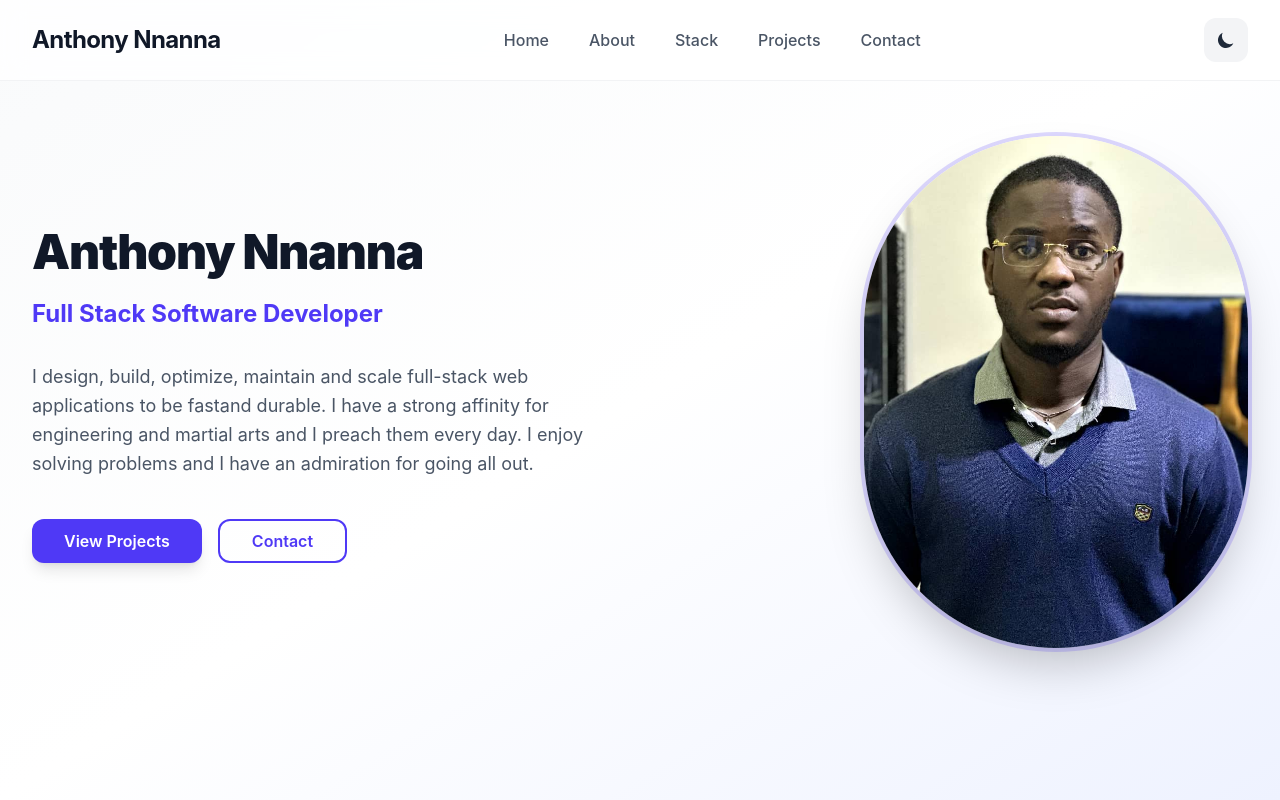
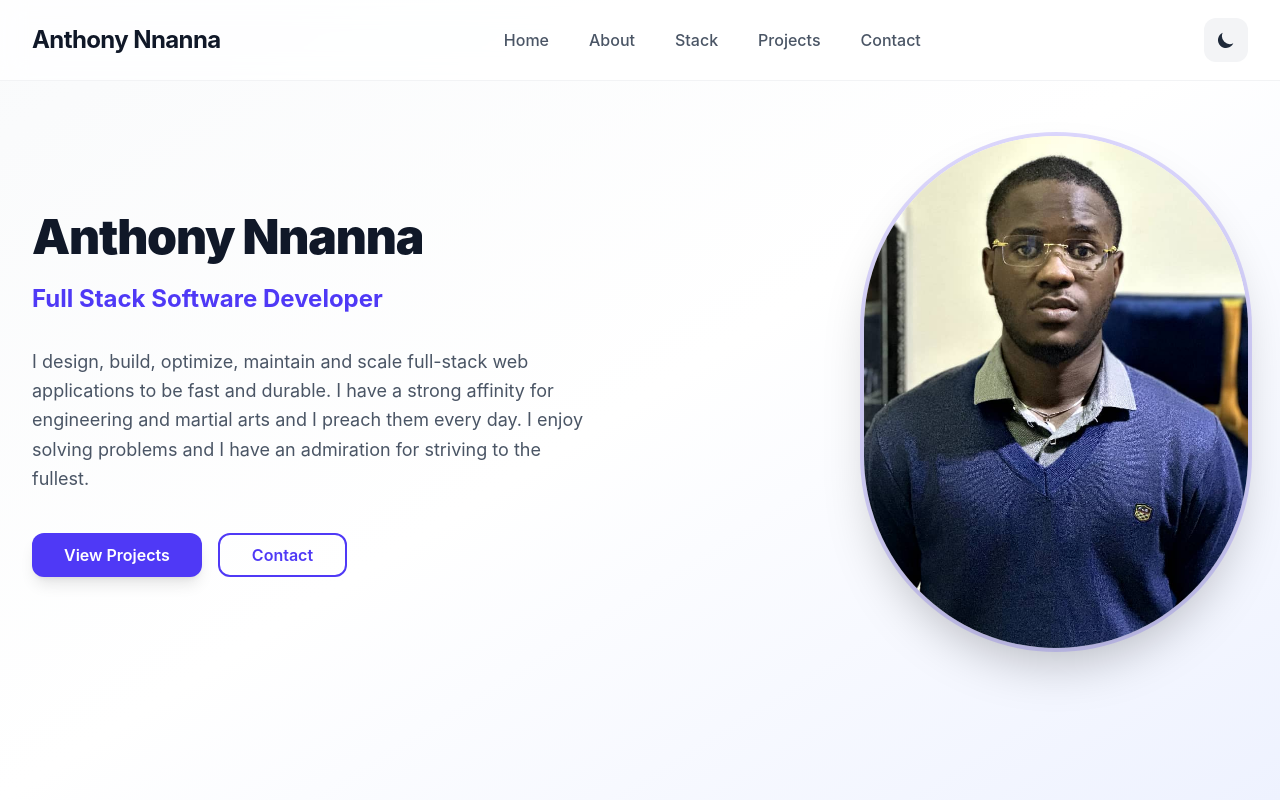
Before and after one commit to chiefJurist/anthony-nnanna, a Vue app: page / in a window 1280 px wide. Shown: the top 800 px of the page. Built offline with nearby package versions, Linux system fonts and the light colour scheme.

Commit message:
hero section setup

```diff
--- a/src/components/HeroSection.vue
+++ b/src/components/HeroSection.vue
@@ -17,9 +17,9 @@
 
                 <p class="mt-8 lg:text-lg text-gray-600 dark:text-gray-300 leading-relaxed">
                     I design, build, optimize, maintain and scale full-stack web applications to be
-                    fastand durable. I have a strong affinity for engineering and martial arts and I
-                    preach them every day. I enjoy solving problems and I have an admiration for
-                    going all out.
+                    fast and durable. I have a strong affinity for engineering and martial arts and
+                    I preach them every day. I enjoy solving problems and I have an admiration for
+                    striving to the fullest.
                 </p>
 
                 <!-- CTA Buttons -->
```
